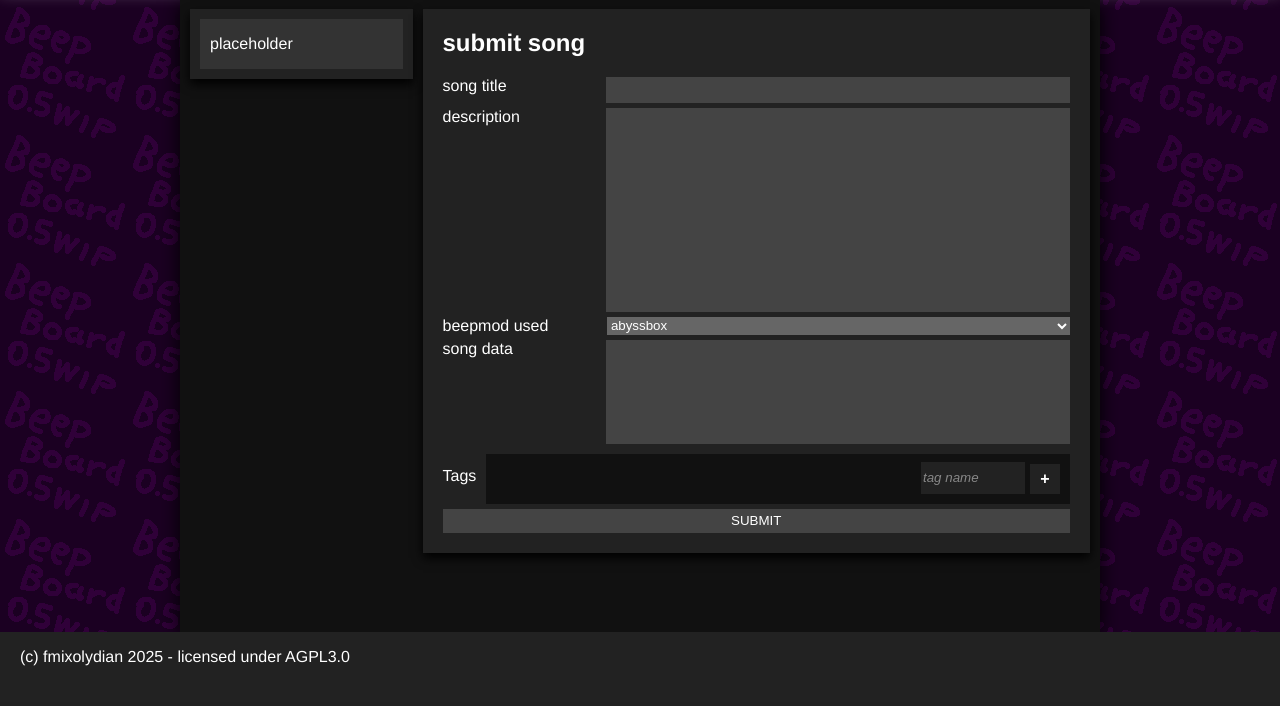
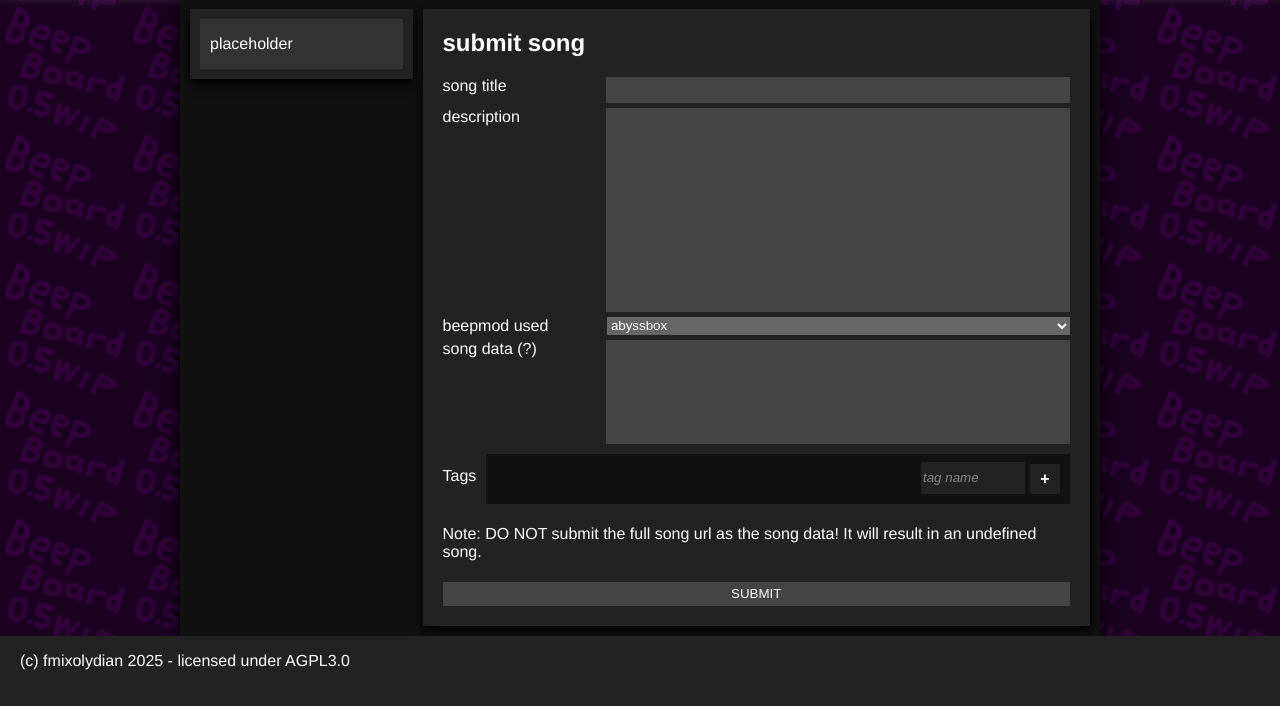
Before and after one commit to beepboard/beepboard, a Flask app: template templates/submit_song.html in a window 1280 px wide. Shown: the part 98-804 px from the top of the page. Before the commit the page ends 764 px from the top, so only its background shows below. Run offline with Flask 3, Linux system fonts and the light colour scheme; the template is opened without the code that fills it, so the values that code supplies are empty; parts of the project's set-up code (start-up, migrations or seed data) failed here and were passed over; some libraries are stand-ins or nearby versions; some web fonts are replaced.

Commit message:
add idiot proofing for song submit

```diff
--- a/templates/submit_song.html
+++ b/templates/submit_song.html
@@ -40,7 +40,7 @@
 				</div>
 
 				<div class="form-item">
-					<label class="flex-u1" for="data" title="the data after the '#' in the URL.">song data</label>
+					<label class="flex-u1" for="data" title="the data after the '#' in the URL.">song data (?)</label>
 					<textarea class="flex-u3 songdata" name="data"></textarea>
 				</div>
 
@@ -55,6 +55,8 @@
 						</div>
 					</div>
 				</div>
+
+				<p>Note: DO NOT submit the full song url as the song data! It will result in an undefined song.</p>
 
 				<button>SUBMIT</button>
 			</div>
```
